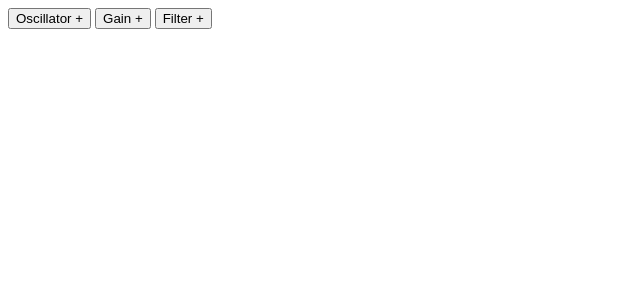
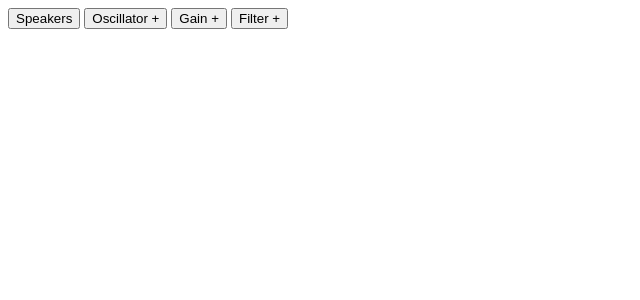
Before and after one commit to CalumRaine/Synth, a PHP site: page / in a window 1280 px wide. Shown: the top 300 px of the page, without its empty margins (0-640 px from the left). Run offline with PHP 8.4, Linux system fonts and the light colour scheme.

Commit message:
Added speaker button

```diff
--- a/index.php
+++ b/index.php
@@ -1,6 +1,7 @@
 <!DOCTYPE html>
 <html>
 <head>
+	<link rel="stylesheet" href="./style.css"/>
 	<script src="./control.js"></script>
 	<script src="./filter.js"></script>
 	<script src="./gain.js"></script>
@@ -8,9 +9,11 @@
 	<script src="./oscillator.js"></script>
 </head>
 <body>
+	<button onclick="synth.wire.connect(synth.ac.destination)">Speakers</button>
 	<button onclick="synth.addOscillator()">Oscillator +</button>
 	<button onclick="synth.addGain()">Gain +</button>
 	<button onclick="synth.addFilter()">Filter +</button>
+	<br/>
 	<script>
 		var synth = new Synth();
 	</script>
```
